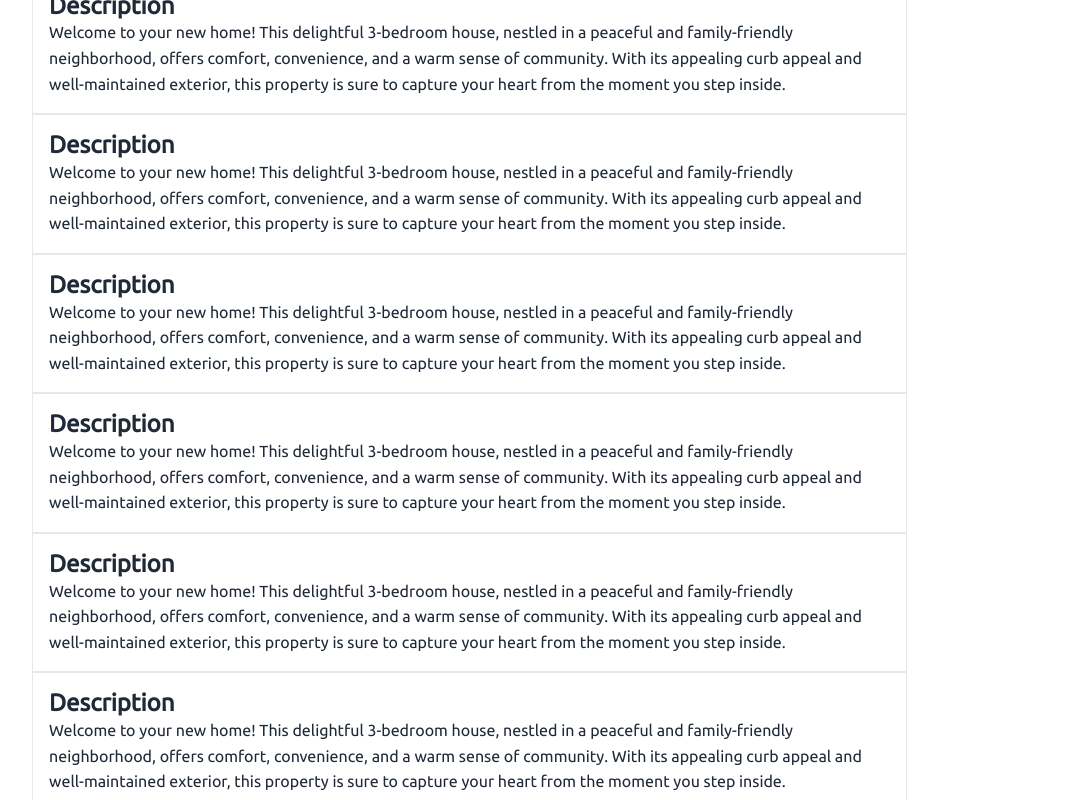
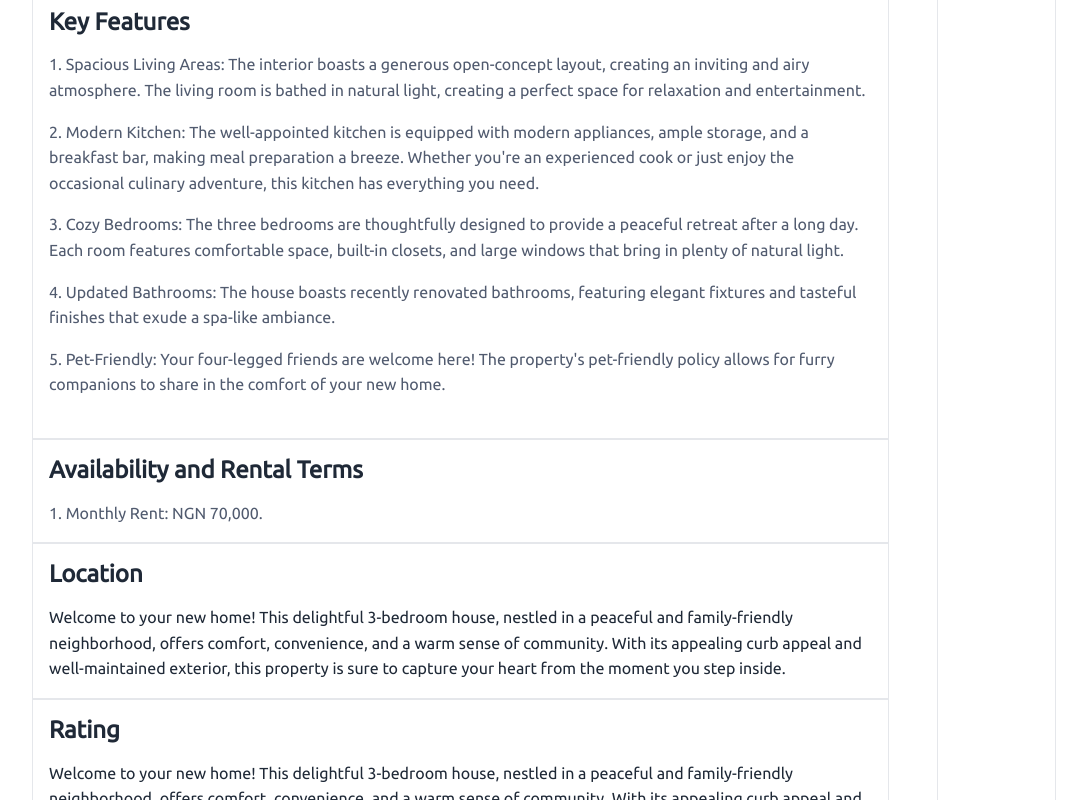
Before and after one commit to lazynerd-studios/Co-Habit-Landing, a React (Vite) app: page /details in a window 1280 px wide. Shown: the part 680-1480 px from the top of the page, without its empty margins (96-1183 px from the left). Built offline with nearby package versions, Linux system fonts and the light colour scheme.

Commit message:
Update Details.jsx

```diff
--- a/src/Components/Details/Details.jsx
+++ b/src/Components/Details/Details.jsx
@@ -113,14 +113,81 @@ const Details = () => {
                 </div>
 
 
-
-                <div className="flex laptop:mt laptop:mx-[8rem] gap-8">
-                    <div className="laptop:mx-[rem] gap-8">
+                {/* DESCRIPTION */}
+                <div className="flex laptop:mt laptop:mx-[8rem] gap-12">
+                    <div className="laptop:mx-[rem] gap-">
 
                         <div className="w-auto p-4 border text-[1.5rem] font-bold laptop:mt-[10rem]">
 
-                            <h1 className="font-bold leading-[1.8rem] text-[1.5rem]">
+                            <h1 className="font-bold leading-[1.8rem] pb-4 text-[1.5rem]">
                                 Description
+                            </h1>
+                            <p className="leading-[1.6rem] font-normal text-[#515B6F]">
+                                Welcome to your new home! This delightful 3-bedroom house,
+                                nestled in a peaceful and family-friendly neighborhood,
+                                offers comfort, convenience, and a warm sense of community.
+                                With its appealing curb appeal and well-maintained exterior,
+                                this property is sure to capture your heart from the moment you
+                                step inside.
+                            </p>
+                        </div>
+
+                        {/* Key Features */}
+                        <div className="w-auto p-4 border text-[1.5rem] font-bold laptop:mt-[rem]">
+
+                            <h1 className="font-bold leading-[1.8rem] pb-4 text-[1.5rem]">
+                                Key Features
+                            </h1>
+                            <p className="leading-[1.6rem] font-normal mb-4 text-[#515B6F]">
+                                1. Spacious Living Areas: The interior boasts a generous
+                                open-concept layout, creating an inviting and airy atmosphere.
+                                The living room is bathed in natural light, creating a perfect
+                                space for relaxation and entertainment.
+                            </p>
+
+                            <p className="leading-[1.6rem] font-normal mb-4 text-[#515B6F]">
+                                2. Modern Kitchen: The well-appointed kitchen is equipped with
+                                modern appliances, ample storage, and a breakfast bar, making meal
+                                preparation a breeze. Whether you're an experienced cook or just enjoy
+                                the occasional culinary adventure, this kitchen has everything you need.
+                            </p>
+
+                            <p className="leading-[1.6rem] font-normal mb-4 text-[#515B6F]">
+                                3. Cozy Bedrooms: The three bedrooms are thoughtfully designed to
+                                provide a peaceful retreat after a long day. Each room features
+                                comfortable space, built-in closets, and large windows that bring
+                                in plenty of natural light.
+                            </p>
+
+                            <p className="leading-[1.6rem] font-normal mb-4 text-[#515B6F]">
+                                4. Updated Bathrooms: The house boasts recently renovated bathrooms,
+                                featuring elegant fixtures and tasteful finishes that exude a spa-like
+                                ambiance.
+                            </p>
+
+                            <p className="leading-[1.6rem] font-normal mb-6 text-[#515B6F]">
+                                5. Pet-Friendly: Your four-legged friends are welcome here! The property's
+                                pet-friendly policy allows for furry companions to share in the comfort of
+                                your new home.
+                            </p>
+                        </div>
+
+                        {/* Availability and Rental Terms */}
+                        <div className="w-auto p-4 border text-[1.5rem] font-bold laptop:mt-[rem]">
+
+                            <h1 className="font-bold leading-[1.8rem] pb-4 text-[1.5rem]">
+                                Availability and Rental Terms
+                            </h1>
+                            <p className="leading-[1.6rem] font-normal text-[#515B6F]">
+                                1. Monthly Rent: NGN 70,000.
+                            </p>
+                        </div>
+
+                        {/* Location */}
+                        <div className="w-auto p-4 border text-[1.5rem] font-bold laptop:mt-[]">
+
+                            <h1 className="font-bold leading-[1.8rem] pb-4 text-[1.5rem]">
+                                Location
                             </h1>
                             <p className="leading-[1.6rem] font-normal">
                                 Welcome to your new home! This delightful 3-bedroom house,
@@ -132,10 +199,11 @@ const Details = () => {
                             </p>
                         </div>
 
-                        <div className="w-auto p-4 border text-[1.5rem] font-bold laptop:mt-[rem]">
+                        {/* Rating */}
+                        <div className="w-auto p-4 border text-[1.5rem] font-bold laptop:mt-[]">
 
-                            <h1 className="font-bold leading-[1.8rem] text-[1.5rem]">
-                                Description
+                            <h1 className="font-bold leading-[1.8rem] pb-4 text-[1.5rem]">
+                                Rating
                             </h1>
                             <p className="leading-[1.6rem] font-normal">
                                 Welcome to your new home! This delightful 3-bedroom house,
@@ -147,10 +215,11 @@ const Details = () => {
                             </p>
                         </div>
 
-                        <div className="w-auto p-4 border text-[1.5rem] font-bold laptop:mt-[rem]">
+                        {/* Review */}
+                        <div className="w-auto p-4 border text-[1.5rem] font-bold laptop:mt-[]">
 
-                            <h1 className="font-bold leading-[1.8rem] text-[1.5rem]">
-                                Description
+                            <h1 className="font-bold leading-[1.8rem] pb-4 text-[1.5rem]">
+                                Review
                             </h1>
                             <p className="leading-[1.6rem] font-normal">
                                 Welcome to your new home! This delightful 3-bedroom house,
@@ -162,68 +231,25 @@ const Details = () => {
                             </p>
                         </div>
 
+                        {/* Write a Review */}
                         <div className="w-auto p-4 border text-[1.5rem] font-bold laptop:mt-[]">
 
-                            <h1 className="font-bold leading-[1.8rem] text-[1.5rem]">
-                                Description
+                            <h1 className="font-bold leading-[1.8rem] pb-4 text-[1.5rem]">
+                                Write a review
                             </h1>
-                            <p className="leading-[1.6rem] font-normal">
-                                Welcome to your new home! This delightful 3-bedroom house,
-                                nestled in a peaceful and family-friendly neighborhood,
-                                offers comfort, convenience, and a warm sense of community.
-                                With its appealing curb appeal and well-maintained exterior,
-                                this property is sure to capture your heart from the moment you
-                                step inside.
-                            </p>
+                            <label htmlFor="reviews"
+                                className="leading-[1.6rem] font-normal">
+                                Leave review
+                            </label>
+
+                            <textarea id="reviews">
+
+                            </textarea>
                         </div>
 
-                        <div className="w-auto p-4 border text-[1.5rem] font-bold laptop:mt-[]">
-
-                            <h1 className="font-bold leading-[1.8rem] text-[1.5rem]">
-                                Description
-                            </h1>
-                            <p className="leading-[1.6rem] font-normal">
-                                Welcome to your new home! This delightful 3-bedroom house,
-                                nestled in a peaceful and family-friendly neighborhood,
-                                offers comfort, convenience, and a warm sense of community.
-                                With its appealing curb appeal and well-maintained exterior,
-                                this property is sure to capture your heart from the moment you
-                                step inside.
-                            </p>
-                        </div>
-
-                        <div className="w-auto p-4 border text-[1.5rem] font-bold laptop:mt-[]">
-
-                            <h1 className="font-bold leading-[1.8rem] text-[1.5rem]">
-                                Description
-                            </h1>
-                            <p className="leading-[1.6rem] font-normal">
-                                Welcome to your new home! This delightful 3-bedroom house,
-                                nestled in a peaceful and family-friendly neighborhood,
-                                offers comfort, convenience, and a warm sense of community.
-                                With its appealing curb appeal and well-maintained exterior,
-                                this property is sure to capture your heart from the moment you
-                                step inside.
-                            </p>
-                        </div>
-
-                        <div className="w-auto p-4 border text-[1.5rem] font-bold laptop:mt-[]">
-
-                            <h1 className="font-bold leading-[1.8rem] text-[1.5rem]">
-                                Description
-                            </h1>
-                            <p className="leading-[1.6rem] font-normal">
-                                Welcome to your new home! This delightful 3-bedroom house,
-                                nestled in a peaceful and family-friendly neighborhood,
-                                offers comfort, convenience, and a warm sense of community.
-                                With its appealing curb appeal and well-maintained exterior,
-                                this property is sure to capture your heart from the moment you
-                                step inside.
-                            </p>
-                        </div>
                     </div>
 
-                    <div className="w-auto p-4 text-[1.5rem] font-bold laptop:mt-[10rem]">
+                    <div className="w-auto p-4 text-[1.5rem] border font-bold laptop:mt-[10rem]">
                         <div className="">
                             {/* share */}
                             <span className="flex">
```
